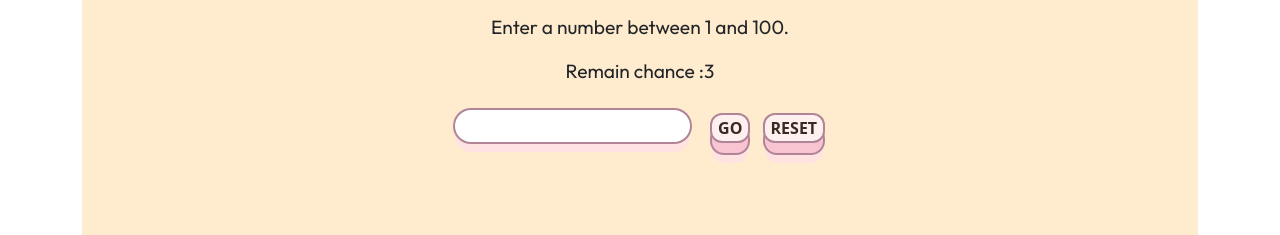
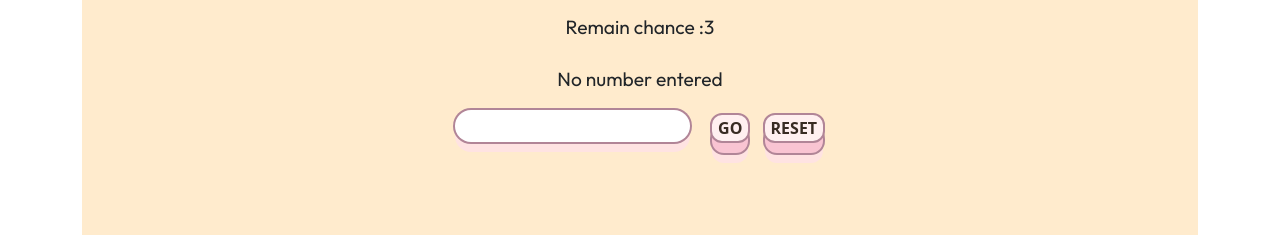
Before and after one commit to YearaC/up-down, a plain HTML site: page index.html in a window 1280 px wide. Shown: the part 685-920 px from the top of the page. Drawn offline with nearby package versions, Linux system fonts and the light colour scheme; a web font is replaced by a local one.

Commit message:
correction

```diff
--- a/index.html
+++ b/index.html
@@ -38,7 +38,7 @@
                 <p class="chance-point mb-4">
                     Remain chance :3
                 </p>
-                <div id='result-history'> </div>
+                <div id='result-history'> No number entered </div>
 
 
 
--- a/main.js
+++ b/main.js
@@ -15,7 +15,8 @@ let resetButton = document.getElementsByClassName("reset-button")[0];
 let chances = 3;
 let gameOver =false;
 let chancePoint = document.getElementsByClassName("chance-point")[0];
-let history = []
+let history = [];
+let historyElement = document.getElementById("result-history");
 
 
 userGoButton.addEventListener ("click", game);
@@ -33,9 +34,9 @@ function randomNumber(){
 
 
 function game() {
-    let userValue = userInput.value;
+    let userValue = parseInt (userInput.value);
 
-    if(userValue>100 || userValue < 1){
+    if(userValue > 100 || userValue < 1){
         resultArea.textContent = "Enter a number between 1 and 100!!";
         return;
     }
@@ -47,13 +48,12 @@ function game() {
     }
 
 
-
+    history.push(userValue);
+    displayHistory(); // Display updated history
 
 
     chances --;
     chancePoint.textContent = `remain chance=${chances} `;
-
-
 
 
     if(userValue < computerNumber){
@@ -67,14 +67,14 @@ function game() {
     } else {
 
         resultArea.textContent = "Correct";
-        userGoButton.disabled =true;
+        userGoButton.disabled = true;
+        return;
     }
 
-    history.push(userValue);
-    displayHistory(); // Display updated history
+
 
     if (chances < 1){
-        gameOver=true
+        gameOver=true;
         resultArea.textContent = "Game over";
 
     }
@@ -83,10 +83,7 @@ function game() {
         userGoButton.disabled = true;
     }
 
-
-
 }
-
 
 function reset(){
     userInput.value= "";
@@ -102,6 +99,8 @@ function reset(){
 
 }
 
+console.log("user")
+
 function displayHistory() {
     let historyElement = document.getElementById("result-history");
     historyElement.innerHTML = ''; // Clear existing content
@@ -112,6 +111,7 @@ function displayHistory() {
         historyElement.appendChild(historyItem);
     });
 }
+
 
 
 
--- a/style.css
+++ b/style.css
@@ -34,7 +34,7 @@ h1 {
     font-style: normal;
 }
 
-.result-area, p{
+.result-area, p, #result-history{
     font-family: "Outfit", sans-serif;
     font-weight: 400;
     font-size: larger;
@@ -49,6 +49,12 @@ h1 {
     box-shadow:0 0 0 2px #b18597, 0 0.625em 0 0 #ffe3e2;
         border-style:none;
 
+}
+
+#result-history{
+    display: flex;
+    text-align: center;
+    justify-content: space-evenly;
 }
 
 
```
